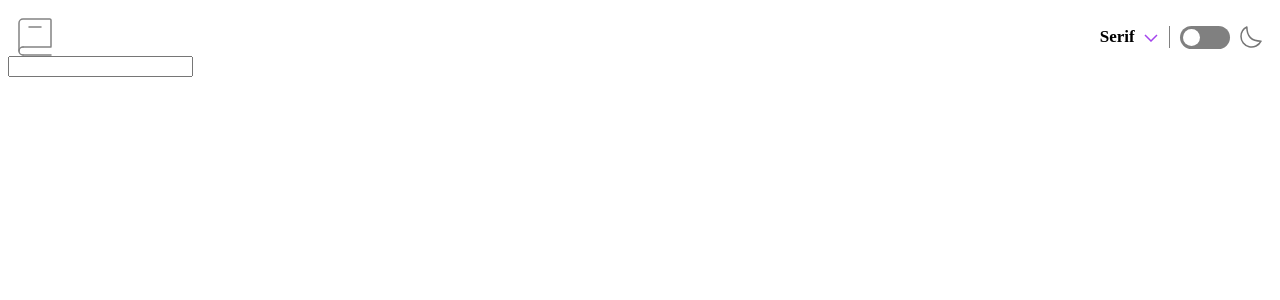
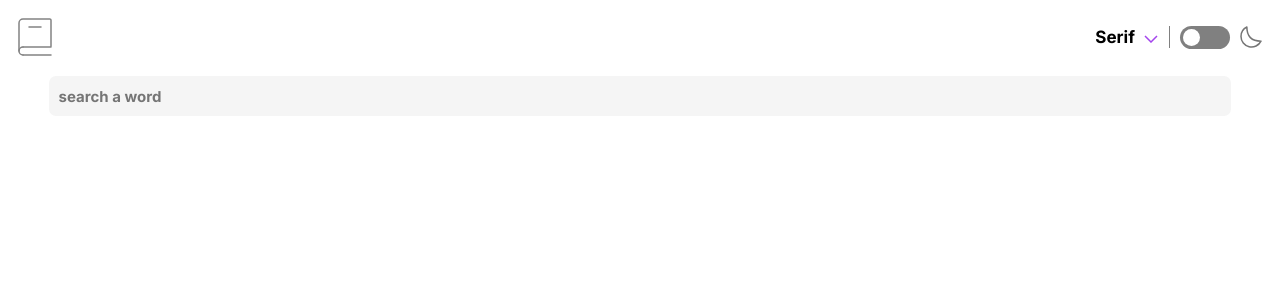
Before and after one commit to JustKooba/Dictionary-app, a Vue app: page / in a window 1280 px wide. Shown: the top 300 px of the page. Built offline with nearby package versions, Linux system fonts and the light colour scheme.

Commit message:
Finished working on a input field

```diff
--- a/src/components/Header.vue
+++ b/src/components/Header.vue
@@ -60,7 +60,7 @@ body {
   border-right: 1px solid gray;
   margin-right: 10px;
   font-size: 17px;
-  font-family: inherit;
+  font-family: "Inter", sans-serif;
   font-weight: 700;
   cursor: pointer;
 }
--- a/src/components/dictionary.vue
+++ b/src/components/dictionary.vue
@@ -1,7 +1,12 @@
 <template>
   <div>
-    <input type="text" v-model="word" id="search-a-word" />
-    <label for="search-a-word"></label>
+    <input
+      type="text"
+      class="search-a-word"
+      v-model="word"
+      id="search-a-word"
+      placeholder="search a word"
+    />
   </div>
 </template>
 
@@ -30,4 +35,30 @@ export default {
 };
 </script>
 
-<style></style>
+<style scoped>
+@import url("https://fonts.googleapis.com/css2?family=Inconsolata:wght@400;700&family=Inter:wght@400;700&family=Lora&display=swap");
+.search-a-word {
+  width: 92%;
+  height: 20px;
+  border: none;
+  padding: 10px;
+  display: flex;
+  margin-top: 20px;
+  align-items: center;
+  background-color: #f5f5f5;
+  border-radius: 7px;
+  font-size: 15px;
+  font-family: "Inter", sans-serif;
+  font-weight: 700;
+  color: black;
+  outline: none;
+  transition: all 0.3s ease;
+}
+
+div {
+  display: flex;
+  justify-content: center;
+  align-items: center;
+  width: 100%;
+}
+</style>
```
